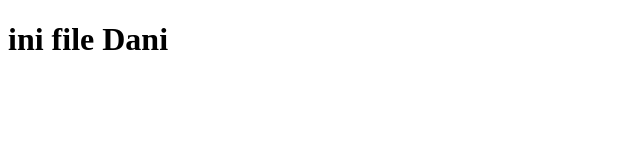
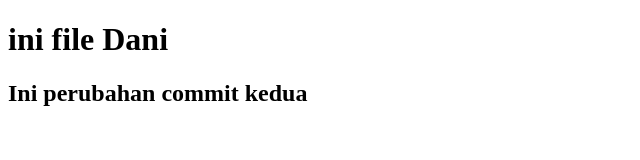
Before and after one commit to DHNIEEE/belajar-git, a plain HTML site: page index.html in a window 1280 px wide. Shown: the whole page, without its empty margins (0-640 px from the left). Drawn offline with Linux system fonts and the light colour scheme.

Commit message:
second commit

```diff
--- a/index.html
+++ b/index.html
@@ -7,5 +7,6 @@
 </head>
 <body>
     <h1>ini file Dani</h1>
+    <h2>Ini perubahan commit kedua</h2>
 </body>
 </html>
```
